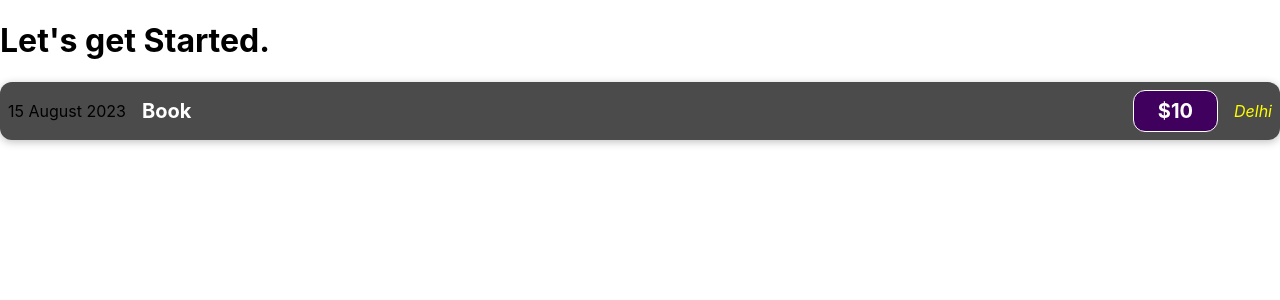
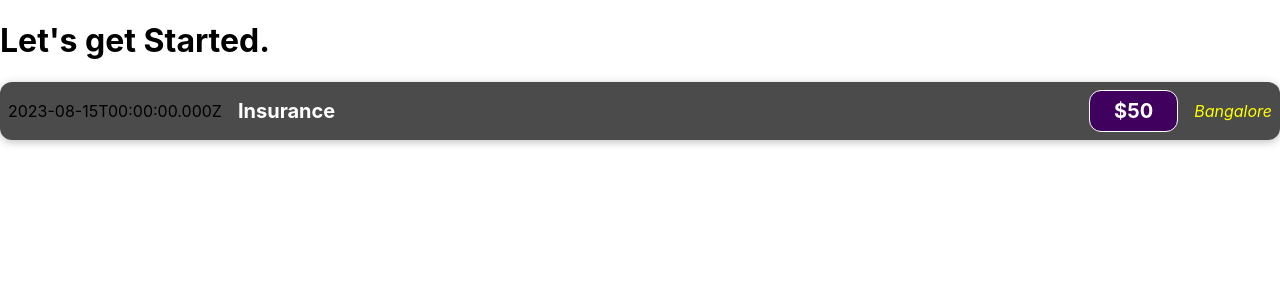
Before and after one commit to dhr7va/pro-one, a React (Create React App) app: page / in a window 1280 px wide. Shown: the top 300 px of the page. Built offline with nearby package versions, Linux system fonts and the light colour scheme.

Commit message:
introduced javascript

```diff
--- a/src/components/ExpenseItems.js
+++ b/src/components/ExpenseItems.js
@@ -2,14 +2,18 @@
 import "./ExpenseItem.css";
 
 function ExpenseItem() {
+    const expenseDate = new Date(2023, 7, 15).toISOString();
+    const expenseTitle = "Insurance";
+    const expenseAmount = "50";
+    const expenseLocation = " Bangalore";
     return (
         <div className="expense-item">
-            <div>15 August 2023</div>
+            <div>{expenseDate}</div>
             <div className="expense-item__description">
-                <h2>Book</h2>
-                <div className="expense-item__price">$10</div>
+                <h2>{expenseTitle}</h2>
+                <div className="expense-item__price">${expenseAmount}</div>
             </div>
-            <div className="expense-item__location">Delhi</div>
+            <div className="expense-item__location">{expenseLocation}</div>
         </div>
     );
 }
```
